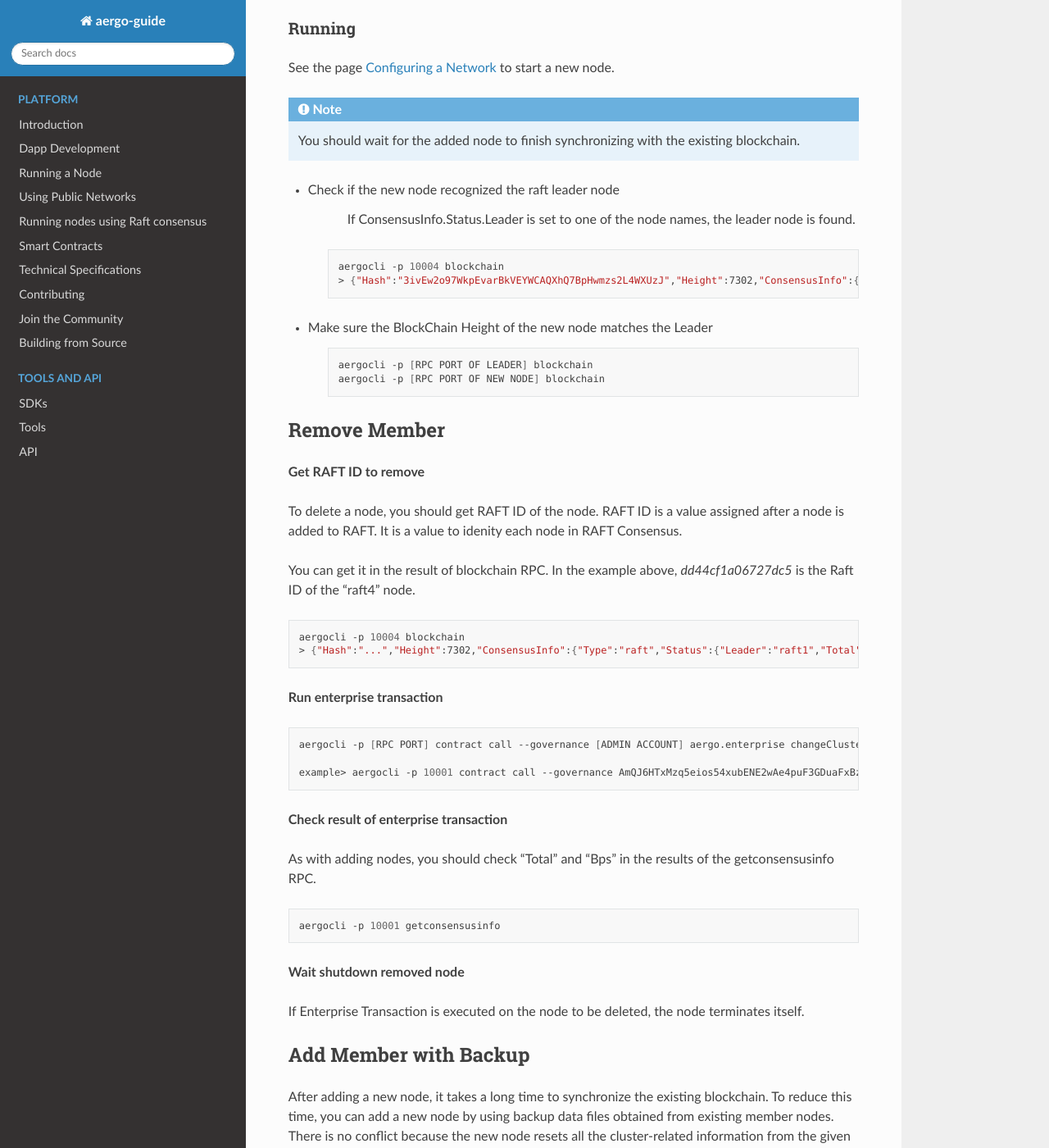
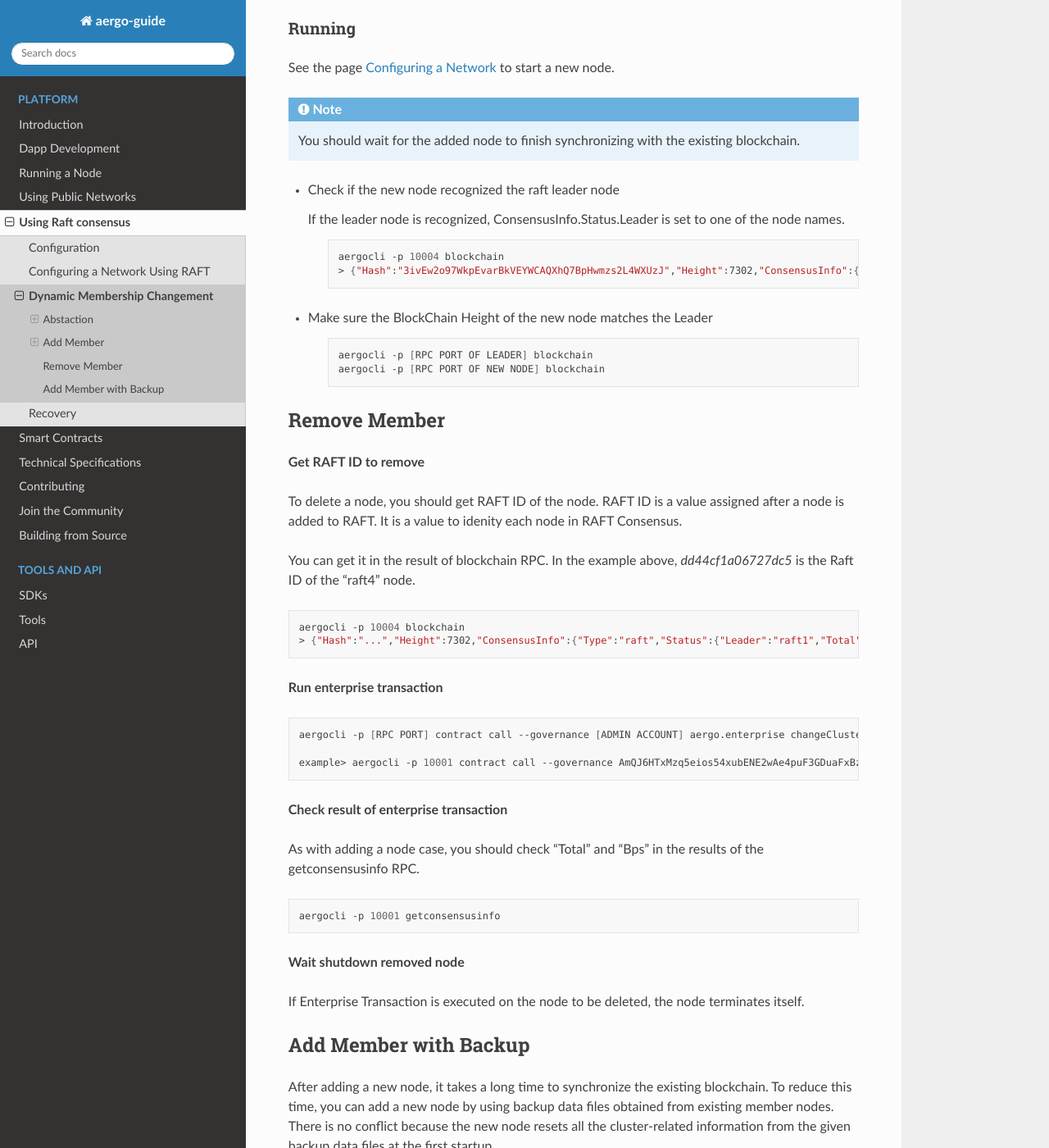
Before and after one commit to aergoio/guide, a Sphinx documentation site: the page built from source/using-raft-consensus/membership.rst, in a window 1280 px wide and 1400 px high, scrolled down 1944 px. Shown: the whole window at 82% size. Built offline with Sphinx 7.4.7 and the Read the Docs theme 2.0.0, drawn with Linux system fonts in a browser that asks for light colours; some of the changed text lies outside the part shown.

Commit message:
fix some errors in html

```diff
--- a/source/using-raft-consensus/configuration.rst
+++ b/source/using-raft-consensus/configuration.rst
@@ -42,5 +42,5 @@
 
 .. code-block:: toml
 
-[raft]
-level = "info"
+  [raft]
+  level = "info"
--- a/source/using-raft-consensus/index.rst
+++ b/source/using-raft-consensus/index.rst
@@ -1,10 +1,15 @@
-Running nodes using Raft consensus
+Using Raft consensus
 =====================
 
 These pages explain how you can configure and manage nodes using raft consensus
 
+.. note::
+
+  **RAFT consensus can only be used for private networks.**
+
 .. toctree::
    :maxdepth: 2
+
    configuration
    configure-network-using-raft
    membership
--- a/source/using-raft-consensus/membership.rst
+++ b/source/using-raft-consensus/membership.rst
@@ -88,7 +88,7 @@
 
 - Check if the new node recognized the raft leader node
 
-	If ConsensusInfo.Status.Leader is set to one of the node names, the leader node is found.
+  If the leader node is recognized, ConsensusInfo.Status.Leader is set to one of the node names.
 
     .. code-block:: shell
 
@@ -129,7 +129,7 @@
 
 **Check result of enterprise transaction**
 
-As with adding nodes, you should check "Total" and "Bps" in the results of the getconsensusinfo RPC.
+As with adding a node case, you should check "Total" and "Bps" in the results of the getconsensusinfo RPC.
 
 .. code-block:: shell
 
```
Also changed, not shown: other parts of source/using-raft-consensus/membership.rst (+3 -3 lines), source/using-raft-consensus/configure-network-using-raft.rst (+7 -4 lines).
